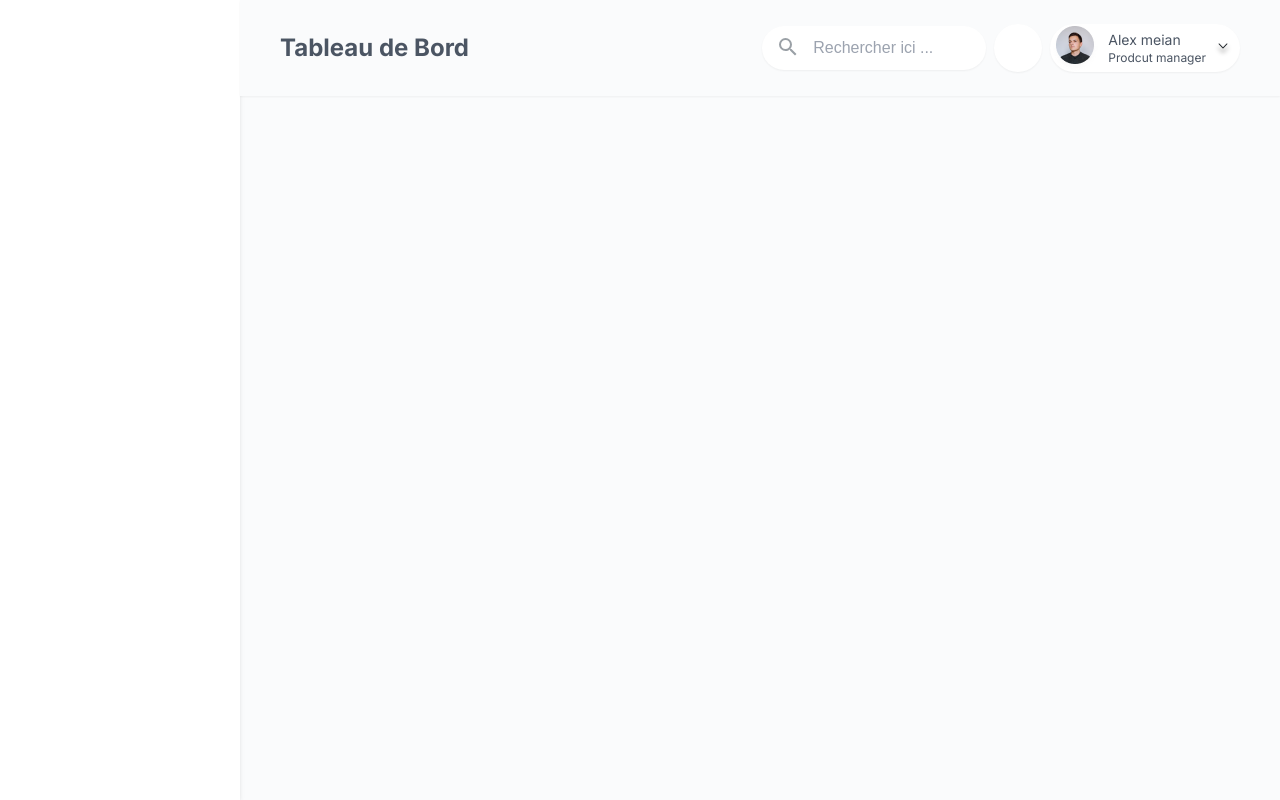
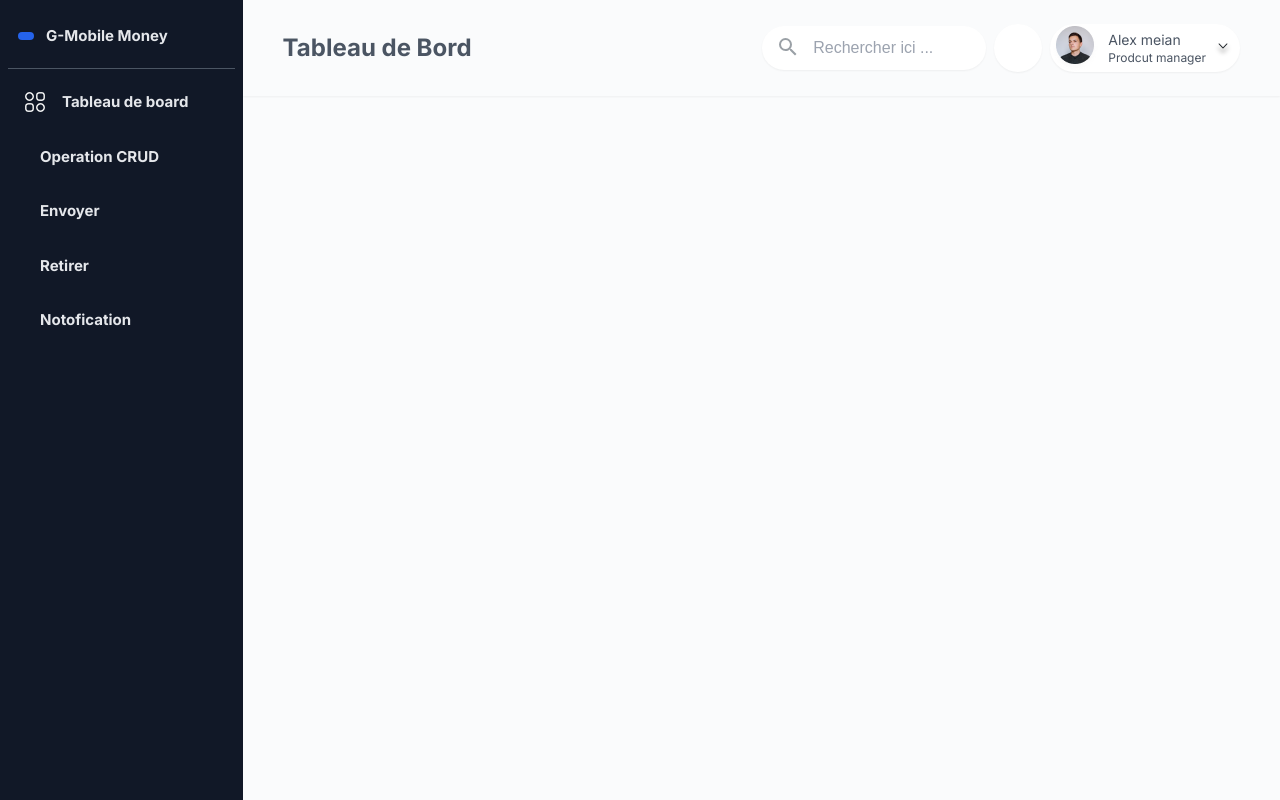
Before and after one commit to judilegend/gestion_mobileMoney, a Next.js app in the folder my-app/: page /dashboard in a window 1280 px wide. Built offline with nearby package versions, Linux system fonts and the light colour scheme.

Commit message:
style-sidebar

```diff
--- a/my-app/src/components/Sidebar.jsx
+++ b/my-app/src/components/Sidebar.jsx
@@ -1,7 +1,63 @@
 import React from "react";
 
 const Sidebar = () => {
-  return <main className="w-[300px] h-screen  bg-white shadow-md"></main>;
+  return (
+    <main className="sidebar h-screen   top-0 bottom-0 lg:left-0 left-[-300px] p-2 w-[300px] overflow-y-auto text-center bg-gray-900">
+      {/* <section className=" mx-auto w-fit ">
+        <div className="text-lg font-bold text-gray-600 ">
+          G-Mobile <span className="text-bleu">Money</span>
+        </div>
+      </section> */}
+      <div class="text-gray-100 text-xl">
+        <div class="p-2.5 mt-1 flex items-center">
+          <i class="bi bi-app-indicator px-2 py-1 rounded-md bg-blue-600"></i>
+          <h1 class="font-bold text-gray-200 text-[15px] ml-3">
+            G-Mobile Money
+          </h1>
+          <i
+            class="bi bi-x cursor-pointer ml-28 lg:hidden"
+            onclick="Close()"
+          ></i>
+        </div>
+        <div class="my-2 bg-gray-600 h-[1px]"></div>
+      </div>
+      <section className="">
+        <ul>
+          <div className="p-2.5 mt-3 flex items-center rounded-md px-4 duration-300 cursor-pointer hover:bg-blue-600 text-white">
+            {/* <i className="bi bi-house-door-fill"></i> */}
+            <img src="/icons.png" alt="" />
+            <span className="text-[15px] ml-4 text-gray-200 font-bold">
+              Tableau de board
+            </span>
+          </div>
+          <div className="p-2.5 mt-3 flex items-center rounded-md px-4 duration-300 cursor-pointer hover:bg-blue-600 text-white">
+            <i className="bi bi-house-door-fill"></i>
+            <span className="text-[15px] ml-4 text-gray-200 font-bold">
+              Operation CRUD
+            </span>
+          </div>
+          <div className="p-2.5 mt-3 flex items-center rounded-md px-4 duration-300 cursor-pointer hover:bg-blue-600 text-white">
+            <i className="bi bi-house-door-fill"></i>
+            <span className="text-[15px] ml-4 text-gray-200 font-bold">
+              Envoyer
+            </span>
+          </div>
+          <div className="p-2.5 mt-3 flex items-center rounded-md px-4 duration-300 cursor-pointer hover:bg-blue-600 text-white">
+            <i className="bi bi-house-door-fill"></i>
+            <span className="text-[15px] ml-4 text-gray-200 font-bold">
+              Retirer
+            </span>
+          </div>
+          <div className="p-2.5 mt-3 flex items-center rounded-md px-4 duration-300 cursor-pointer hover:bg-blue-600 text-white">
+            <i className="bi bi-house-door-fill"></i>
+            <span className="text-[15px] ml-4 text-gray-200 font-bold">
+              Notofication
+            </span>
+          </div>
+        </ul>
+      </section>
+    </main>
+  );
 };
 
 export default Sidebar;
```
